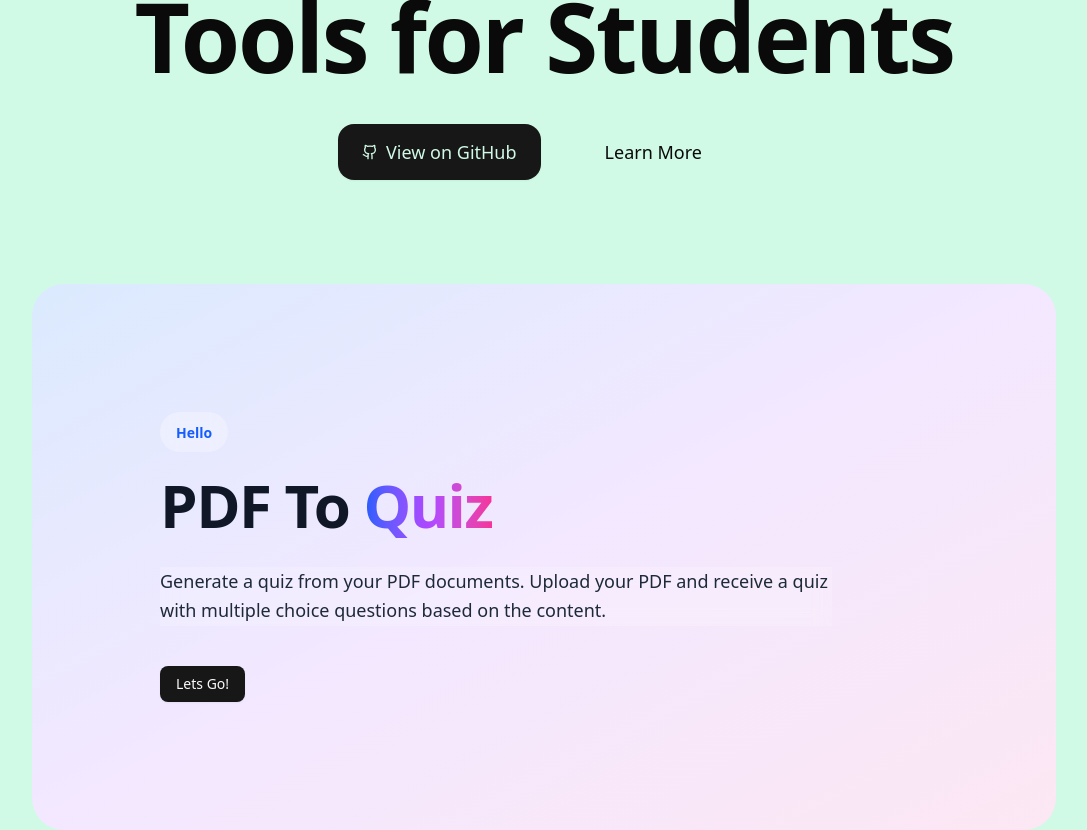
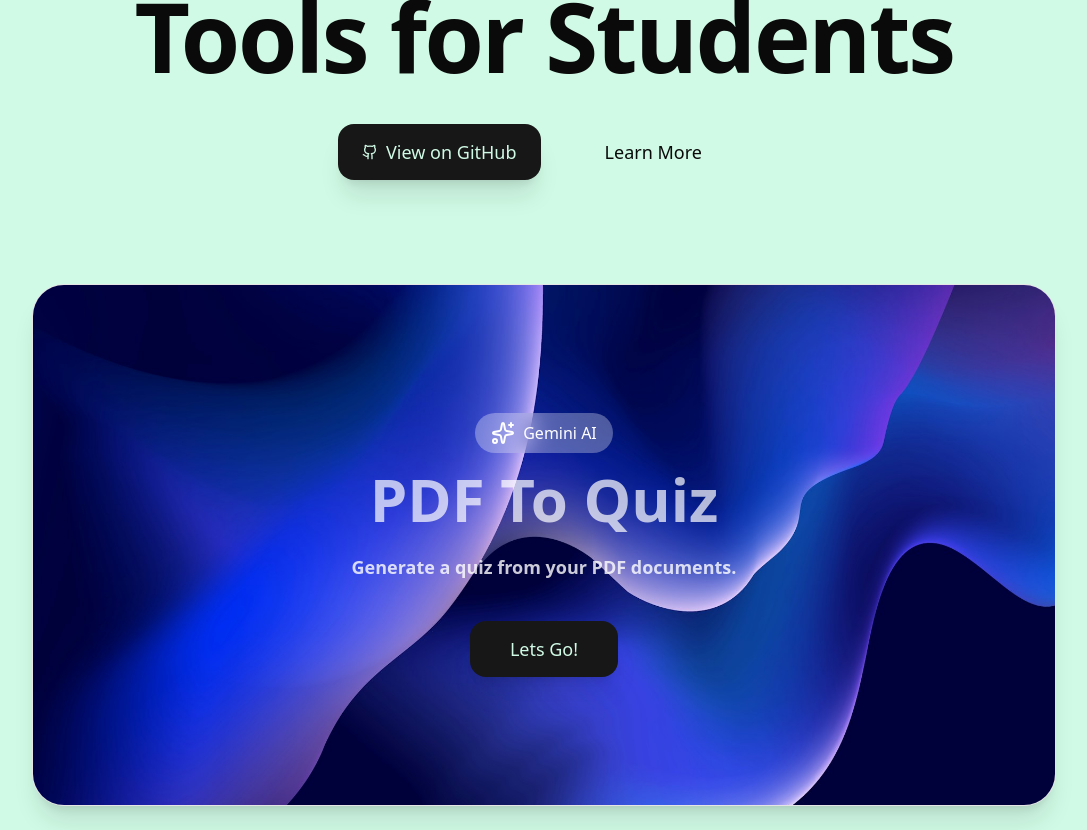
Before and after one commit to aungsh/study, a Next.js app: page / in a window 1280 px wide. Shown: the part 280-1110 px from the top of the page, without its empty margins (96-1183 px from the left). Built offline with nearby package versions, Linux system fonts and the light colour scheme.

Commit message:
add generate-quiz route

```diff
--- a/app/(landing)/_components/Hero.tsx
+++ b/app/(landing)/_components/Hero.tsx
@@ -18,7 +18,7 @@ export default function Hero() {
             <div className="mt-10 flex flex-wrap justify-center gap-4">
               <Link href="https://github.com/aungsh/study" passHref>
                 <Button
-                  className="px-12 py-6 text-lg text-emerald-100 rounded-2xl"
+                  className="px-12 py-6 text-lg text-emerald-100 rounded-2xl shadow-xl"
                   size={"2xl"}
                 >
                   <Github className="" /> View on GitHub
--- a/app/(landing)/_components/Quiz.tsx
+++ b/app/(landing)/_components/Quiz.tsx
@@ -1,44 +1,45 @@
 import { Button } from "@/components/ui/button";
+import { Card } from "@/components/ui/card";
 import Link from "next/link";
+import { Sparkles } from "lucide-react";
 
-export default function Quiz() {
-  return (
-    <div className="relative isolate overflow-hidden py-24 sm:py-32 rounded-4xl">
-      {/* Animated pastel background with blur effect */}
-      <div className="absolute inset-0 -z-10">
-        {/* Main gradient background */}
-        <div className="absolute inset-0 bg-gradient-to-br from-blue-100 via-purple-100 to-pink-100"></div>
+const Quiz = () => (
+  <Card className="relative py-24 sm:py-32 rounded-4xl shadow-xl overflow-hidden">
+    {/* Background with overlay */}
+    <div
+      className="absolute inset-0 bg-cover bg-center"
+      style={{
+        backgroundImage: "url('/richard-horvath-_nWaeTF6qo0-unsplash.jpg')",
+      }}
+    />
 
-        {/* Subtle grid pattern overlay for texture */}
-        <div className="absolute inset-0 bg-grid-pattern opacity-10"></div>
+    {/* Content */}
+    <div className="relative mx-auto max-w-3xl px-6 text-center">
+      <div className="inline-block p-2 px-4 rounded-full mb-4 bg-white/30 backdrop-blur-md">
+        <span className="text-white flex flex-row gap-2">
+          <Sparkles />
+          Gemini AI
+        </span>
       </div>
 
-      {/* Content with backdrop blur for better readability */}
-      <div className="mx-auto max-w-7xl px-6 lg:px-8 relative z-10">
-        <div className="max-w-3xl mx-auto">
-          <div className="inline-block backdrop-blur-sm bg-white/30 p-2 px-4 rounded-full mb-4">
-            <span className="text-sm font-semibold text-blue-600">Hello</span>
-          </div>
+      <h1 className="text-4xl sm:text-5xl md:text-6xl font-extrabold text-white/70 mb-6">
+        PDF To Quiz
+      </h1>
 
-          <h1 className="text-4xl sm:text-5xl md:text-6xl font-extrabold text-gray-900 tracking-tight leading-tight">
-            PDF To{" "}
-            <span className="bg-clip-text text-transparent bg-gradient-to-r from-blue-600 via-purple-500 to-pink-500">
-              Quiz
-            </span>{" "}
-          </h1>
+      <p className="text-lg font-extrabold text-white/80 mb-10">
+        Generate a quiz from your PDF documents.
+      </p>
 
-          <p className="mt-6 text-lg text-gray-800 max-w-2xl leading-relaxed backdrop-blur-sm bg-white/20">
-            Generate a quiz from your PDF documents. Upload your PDF and receive
-            a quiz with multiple choice questions based on the content.
-          </p>
+      <Link href="https://github.com/aungsh/study-tools">
+        <Button
+          className="text-lg text-emerald-100 rounded-2xl shadow-xl"
+          size={"2xl"}
+        >
+          Lets Go!
+        </Button>
+      </Link>
+    </div>
+  </Card>
+);
 
-          <div className="mt-10 flex flex-wrap gap-4">
-            <Link href="https://github.com/aungsh/study-tools" passHref>
-              <Button className="">Lets Go!</Button>
-            </Link>
-          </div>
-        </div>
-      </div>
-    </div>
-  );
-}
+export default Quiz;
--- /dev/null
+++ b/app/api/generate-quiz/route.ts
@@ -0,0 +1,45 @@
+import { questionSchema, questionsSchema } from "@/lib/schemas";
+import { google } from "@ai-sdk/google";
+import { streamObject } from "ai";
+
+export const maxDuration = 60;
+
+export async function POST(req: Request) {
+  const { files } = await req.json();
+  const firstFile = files[0].data;
+
+  const result = streamObject({
+    model: google("gemini-1.5-pro-latest"),
+    messages: [
+      {
+        role: "system",
+        content:
+          "You are a teacher. Your job is to take a document, and create a multiple choice test (with 4 questions) based on the content of the document. Each option should be roughly equal in length.",
+      },
+      {
+        role: "user",
+        content: [
+          {
+            type: "text",
+            text: "Create a multiple choice test based on this document.",
+          },
+          {
+            type: "file",
+            data: firstFile,
+            mimeType: "application/pdf",
+          },
+        ],
+      },
+    ],
+    schema: questionSchema,
+    output: "array",
+    onFinish: ({ object }) => {
+      const res = questionsSchema.safeParse(object);
+      if (res.error) {
+        throw new Error(res.error.issues.map((e) => e.message).join("\n"));
+      }
+    },
+  });
+
+  return result.toTextStreamResponse();
+}
--- /dev/null
+++ b/lib/schemas.ts
@@ -0,0 +1,20 @@
+import { z } from "zod";
+
+export const questionSchema = z.object({
+  question: z.string(),
+  options: z
+    .array(z.string())
+    .length(4)
+    .describe(
+      "Four possible answers to the question. Only one should be correct. They should all be of equal lengths."
+    ),
+  answer: z
+    .enum(["A", "B", "C", "D"])
+    .describe(
+      "The correct answer, where A is the first option, B is the second, and so on."
+    ),
+});
+
+export type Question = z.infer<typeof questionSchema>;
+
+export const questionsSchema = z.array(questionSchema).length(4);
```
Also changed, not shown: app/pdf-quiz/page.tsx (added), public/milad-fakurian-E8Ufcyxz514-unsplash.jpg (added), public/richard-horvath-_nWaeTF6qo0-unsplash.jpg (added).
